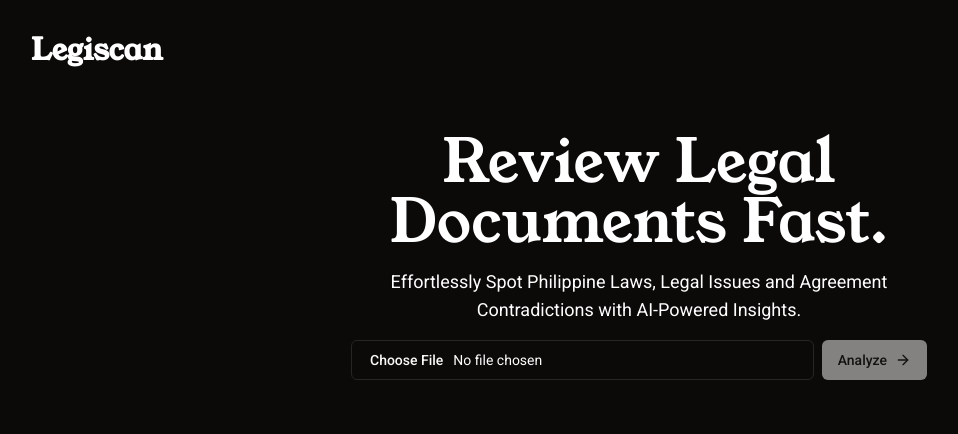
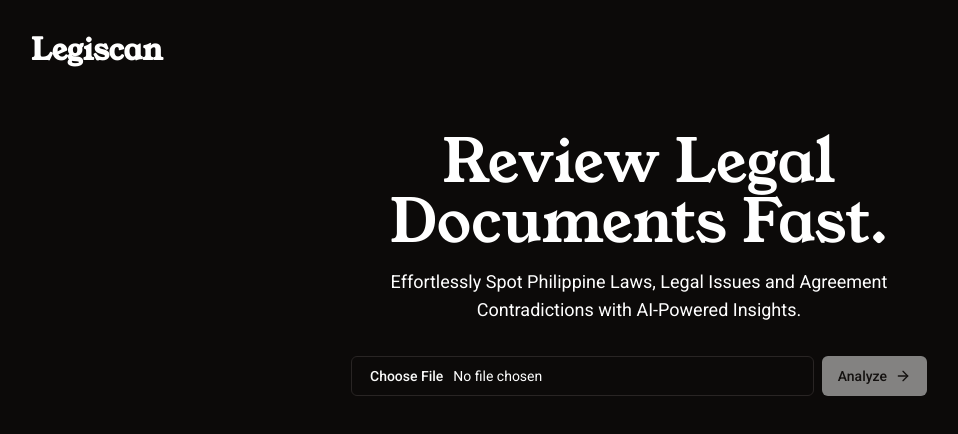
Before and after one commit to aritako/contrack, a Next.js app: page / in a window 1280 px wide. Shown: the top 434 px of the page, without its empty margins (1-959 px from the left). Built offline with nearby package versions, Linux system fonts and the light colour scheme.

Commit message:
feat: add more margin

```diff
--- a/app/page.tsx
+++ b/app/page.tsx
@@ -49,7 +49,7 @@ export default function Home() {
       </section>
       <section className="flex justify-center items-center flex-col w-full">
         <div className="max-w-xl">
-          <div className="flex flex-col items-center">
+          <div className="flex flex-col items-center mb-8">
             <h2 className="young-serif text-6xl max-w-xl text-center mb-4">
               Review Legal Documents Fast.
             </h2>
@@ -59,7 +59,7 @@ export default function Home() {
             </span>
           </div>
 
-          <form onSubmit={handleSubmit} className="flex my-4 gap-2">
+          <form onSubmit={handleSubmit} className="flex mb-4 gap-2">
             <Input
               id="file"
               type="file"
```
